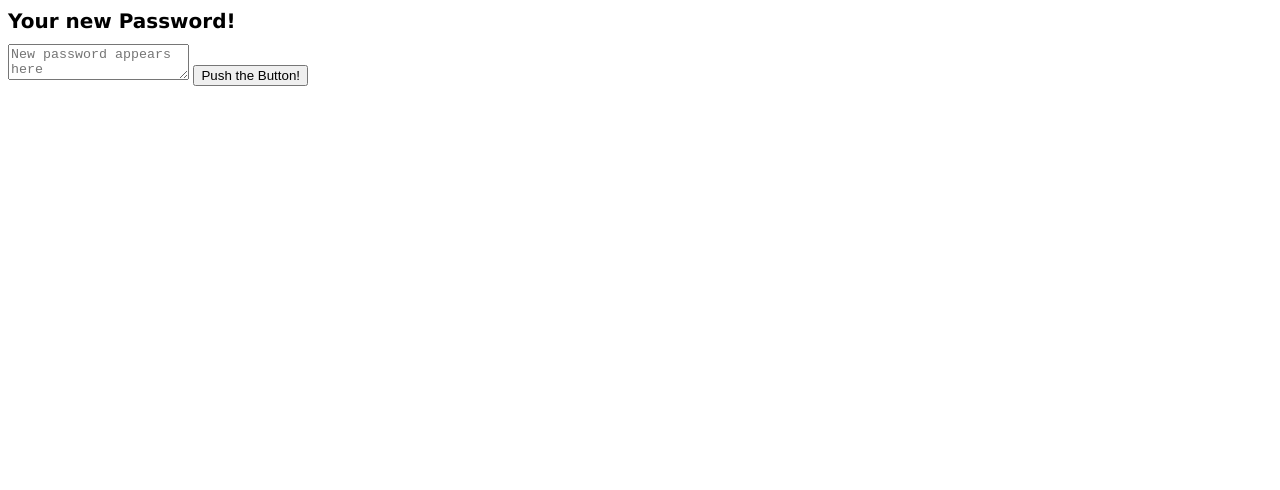
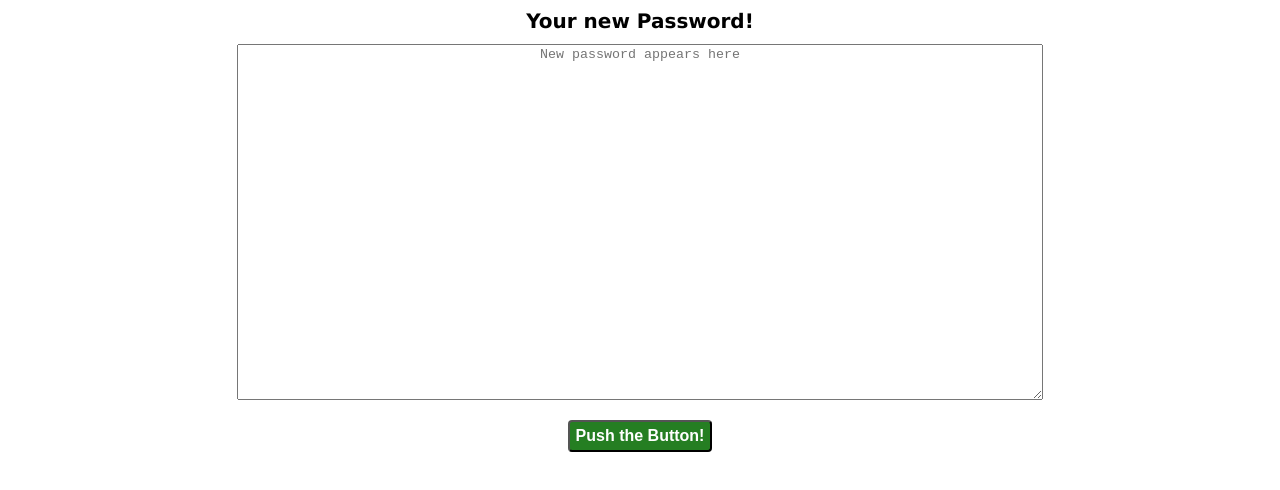
Before and after one commit to mfrisch87/PasswordMaker, a plain HTML site: page index.html in a window 1280 px wide. Drawn offline with Linux system fonts and the light colour scheme.

Commit message:
finished off css

```diff
--- a/style.css
+++ b/style.css
@@ -1,4 +1,7 @@
 body {
+    display: block;
+    margin-right: auto;
+    margin-left: auto;
     width: 1024px;
     font-family: Verdana, Geneva, Tahoma, sans-serif;
     font-size: 14px;
@@ -6,7 +9,30 @@ body {
     color: #000;
 }
 
+
 h1 {
+    display: block;
+    text-align: center;
     font-size: 20px;
     font-weight: bold;
 }
+
+#generate {
+    display: block;
+    margin-left: auto;
+    margin-right: auto;
+    width: 800px;
+    height: 350px;
+    text-align: center;
+}
+
+#redbutton {
+    font-size: 16px;
+    font-weight: bold;
+    height: 2em;
+    color: #fff;
+    background-color: #257E22;
+    display:block;
+    margin: 20px auto 0px;
+    border-radius: 4px;
+}
```
